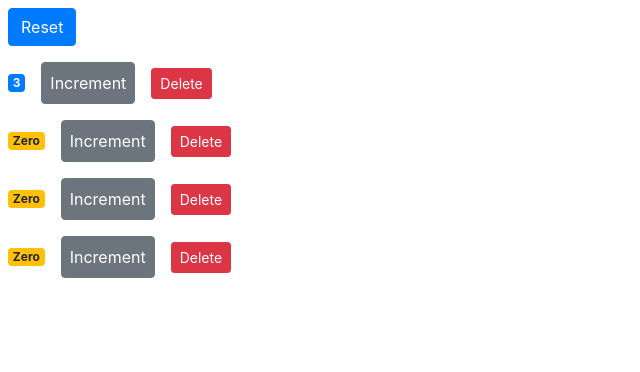
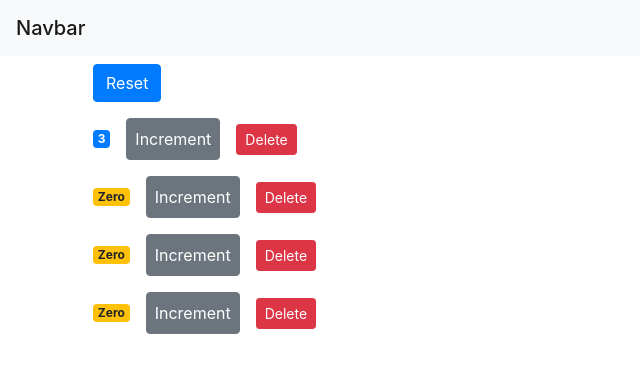
Before and after one commit to Saairajj/new-app, a React (Create React App) app: page / in a window 1280 px wide. Shown: the top 372 px of the page, without its empty margins (0-640 px from the left). Built offline with nearby package versions, Linux system fonts and the light colour scheme.

Commit message:
added navbar

```diff
--- a/src/App.js
+++ b/src/App.js
@@ -1,24 +1,17 @@
 import logo from './logo.svg';
 import './App.css';
+import Navbar from './components/navbar'
+import Counters from './components/counters';
+import React from 'react';
 
 function App() {
   return (
-    <div className="App">
-      <header className="App-header">
-        <img src={logo} className="App-logo" alt="logo" />
-        <p>
-          Edit <code>src/App.js</code> and save to reload.
-        </p>
-        <a
-          className="App-link"
-          href="https://reactjs.org"
-          target="_blank"
-          rel="noopener noreferrer"
-        >
-          Learn React
-        </a>
-      </header>
-    </div>
+    <React.Fragment>
+      <Navbar />
+        <main className = "container">
+          <Counters />
+        </main>
+    </React.Fragment>
   );
 }
 
--- a/src/components/counters.jsx
+++ b/src/components/counters.jsx
@@ -12,7 +12,11 @@ class Counters extends Component {
    };
 
    handleReset = () => {
-
+      const counters = this.state.counters.map((c) => {
+        c.value = 0;
+        return c;
+      })
+      this.setState({ counters });
    }
 
    handleIncrement = (counter) => {
--- /dev/null
+++ b/src/components/navbar.jsx
@@ -0,0 +1,13 @@
+import React, { Component } from 'react';
+
+class Navbar extends Component {
+  render() {
+    return (
+      <nav className="navbar navbar-light bg-light">
+      <span className="navbar-brand mb-0 h1">Navbar</span>
+    </nav>
+      );
+  }
+}
+
+export default Navbar;
--- a/src/index.js
+++ b/src/index.js
@@ -3,12 +3,11 @@ import ReactDOM from 'react-dom';
 import './index.css';
 import App from './App';
 import reportWebVitals from './reportWebVitals';
-import Counters from './components/counters';
 import 'bootstrap/dist/css/bootstrap.css';
 
 ReactDOM.render(
   <React.StrictMode>
-    <Counters />
+    <App />
   </React.StrictMode>,
   document.getElementById('root')
 );
```
